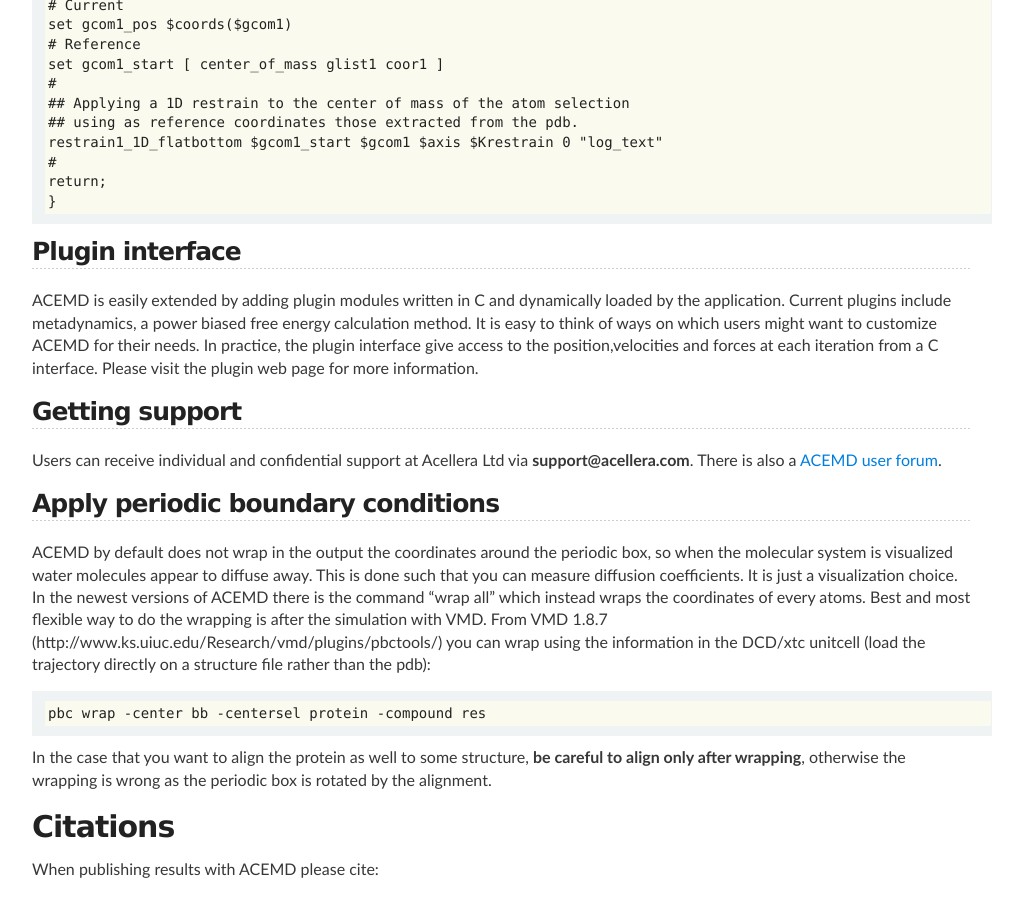
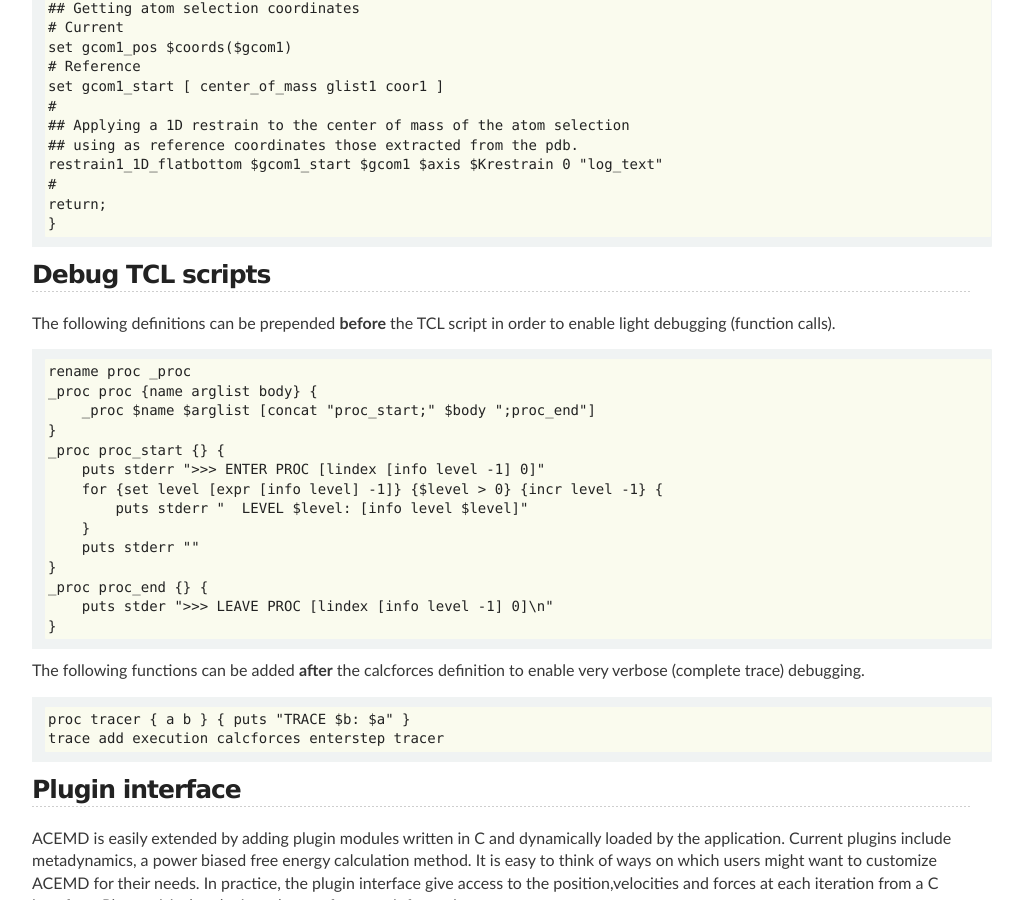
Before and after one commit to Acellera/docs.acellera.com, a Jekyll site: the page built from acemd/usermanual/index.md, in a window 1280 px wide and 900 px high, scrolled down 9649 px. Shown: the whole window, without its empty margins (138-1161 px from the left). Built offline with Jekyll 4.4.1, drawn with Linux system fonts in a browser that asks for light colours.

Commit message:
added tcl debugging

```diff
--- a/acemd/usermanual/index.md
+++ b/acemd/usermanual/index.md
@@ -393,6 +393,32 @@
     return;
     }
 
+## Debug TCL scripts
+
+The following definitions can be prepended **before** the TCL script in order to enable light debugging (function calls).
+
+    rename proc _proc
+    _proc proc {name arglist body} {
+        _proc $name $arglist [concat "proc_start;" $body ";proc_end"]
+    }
+    _proc proc_start {} {
+        puts stderr ">>> ENTER PROC [lindex [info level -1] 0]"
+        for {set level [expr [info level] -1]} {$level > 0} {incr level -1} {
+            puts stderr "  LEVEL $level: [info level $level]"
+        }
+        puts stderr ""
+    }
+    _proc proc_end {} {
+        puts stder ">>> LEAVE PROC [lindex [info level -1] 0]\n"
+    }
+
+The following functions can be added **after** the calcforces definition to enable very verbose (complete trace) debugging.
+
+
+    proc tracer { a b } { puts "TRACE $b: $a" }
+    trace add execution calcforces enterstep tracer
+
+
 ## Plugin interface
 
 ACEMD is easily extended by adding plugin modules written in C and dynamically loaded by the application. Current plugins include metadynamics, a power biased free energy calculation method. It is easy to think of ways on which users might want to customize ACEMD for their needs. In practice, the plugin interface give access to the position,velocities and forces at each iteration from a C interface. Please visit the plugin web page for more information.
```
